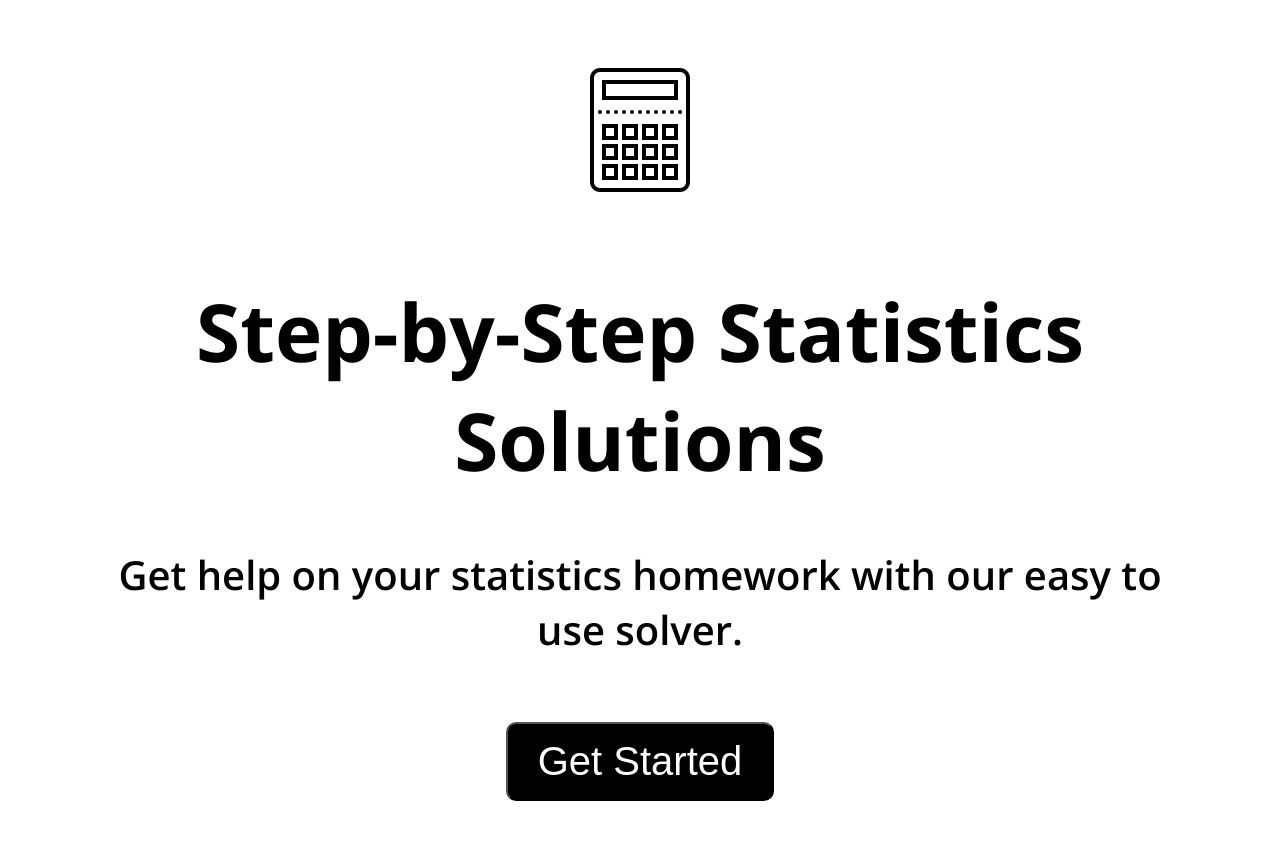
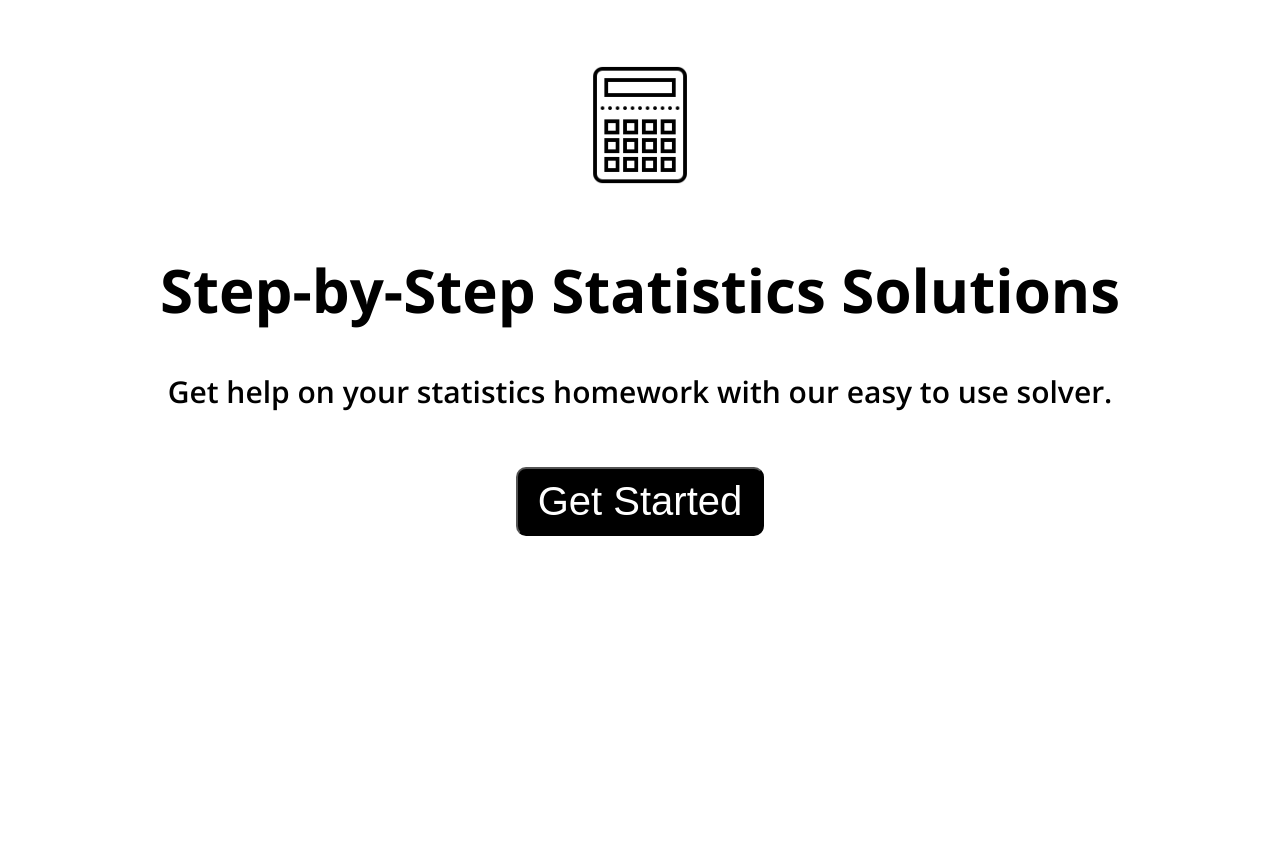
Before and after one commit to Stats-Solver/Stats-Solver.github.io, a PHP site: page / in a window 1280 px wide. Shown: the part 109-955 px from the top of the page. After the commit the page ends 645 px from the top, so only its background shows below. Run offline with PHP 8.4, Linux system fonts and the light colour scheme.

Commit message:
Add files via upload

```diff
--- a/contact.html
+++ b/contact.html
@@ -35,7 +35,7 @@
         </div>
 
         <div id="mainpage">
-            <img src="feedback.png" alt="Feedback">
+            <img src="feedback.png" alt="Feedback" height="100" width="100">
             <p>If you would like to provide feedback, please send an e-mail to:<br><br> contact@statssolver.com </p>
         </div>
 
--- a/index.html
+++ b/index.html
@@ -35,7 +35,7 @@
         </div>
 
         <div id="mainpage">
-            <img src="calculator.png" alt="Calculator">
+            <img src="calculator.png" alt="Calculator" height="150" width="150">
             <h1>Step-by-Step Statistics Solutions</h1>
             <p>Get help on your statistics homework with our easy to use solver.</p>
             <button id="getstarted" onclick = location.href="solver.html">Get Started</button>
--- a/style.css
+++ b/style.css
@@ -48,7 +48,7 @@ body{
 }
 #mainpage{
     text-align: center;
-    font-size: 40px;
+    font-size: 30px;
     color: black;
     margin: 0px 0px;
 }
@@ -57,7 +57,7 @@ body{
     color: white;
     background-color: black;
     margin: 25px 0px;
-    padding: 15px 30px;
+    padding: 10px 20px;
     border-radius: 10px;
     cursor: pointer;
 }
```
